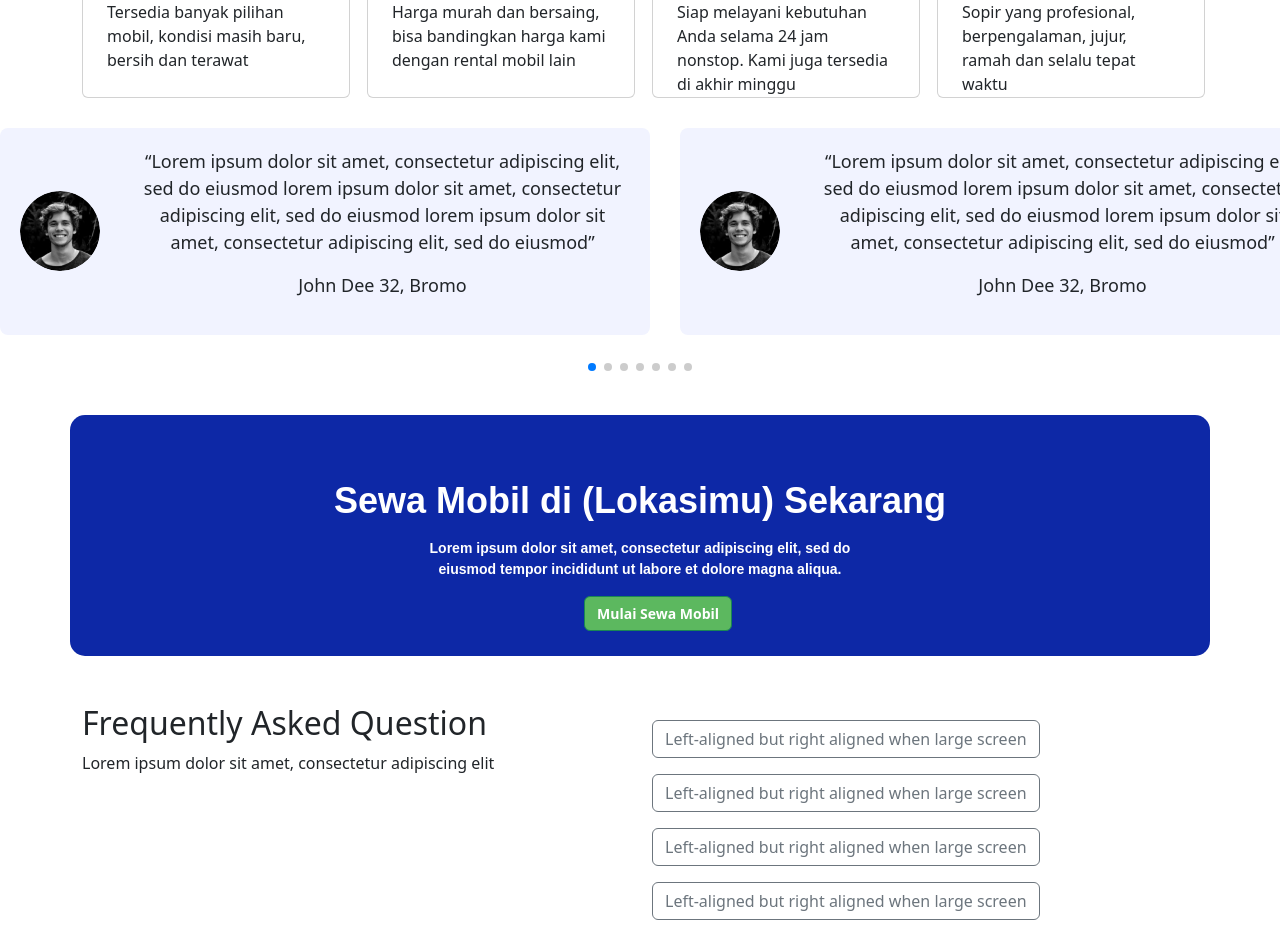
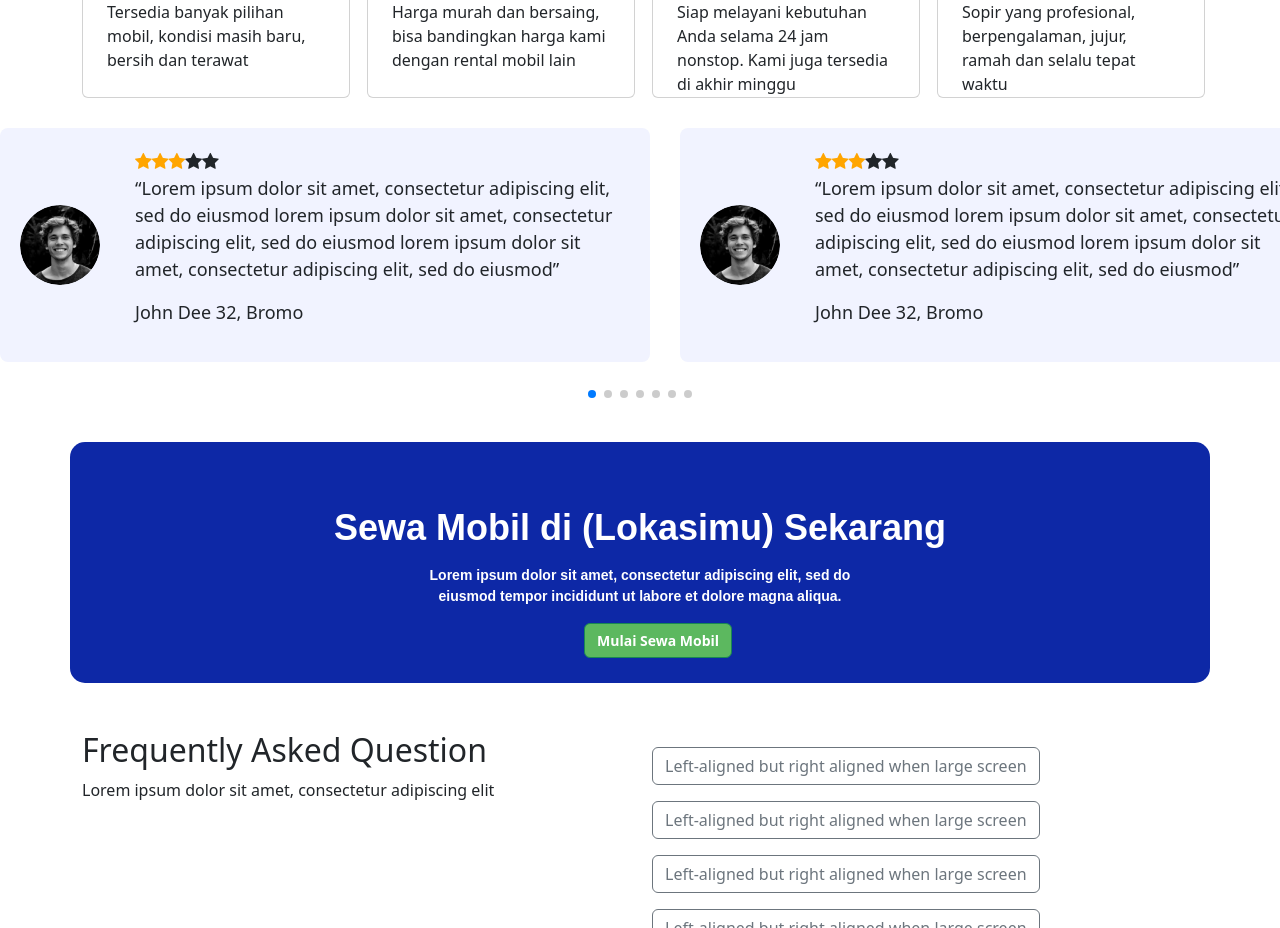
Before and after one commit to udaawe/car_rental_react, a React (Vite) app: page / in a window 1280 px wide. Shown: the part 1340-2268 px from the top of the page. Built offline with nearby package versions, Linux system fonts and the light colour scheme.

Commit message:
add rating

```diff
--- a/index.html
+++ b/index.html
@@ -4,6 +4,10 @@
     <meta charset="UTF-8" />
     <link rel="icon" type="image/svg+xml" href="/vite.svg" />
     <meta name="viewport" content="width=device-width, initial-scale=1.0" />
+    <link
+      rel="stylesheet"
+      href="https://cdnjs.cloudflare.com/ajax/libs/font-awesome/4.7.0/css/font-awesome.min.css"
+    />
     <title>Vite + React</title>
   </head>
   <body>
--- a/src/App.css
+++ b/src/App.css
@@ -306,7 +306,7 @@
 }
 
 .swiper-slide {
-  text-align: center;
+  /* text-align: center; */
   font-size: 18px;
   background: #f1f3ff;
   border-radius: 8px;
@@ -314,7 +314,7 @@
 
   /* Center slide text vertically */
   display: flex;
-  justify-content: center;
+  /* justify-content: center; */
   align-items: center;
   width: 650px !important;
   margin-bottom: 50px;
@@ -329,3 +329,7 @@
   display: flex;
   align-items: center;
 }
+
+.checked {
+  color: orange;
+}
```
